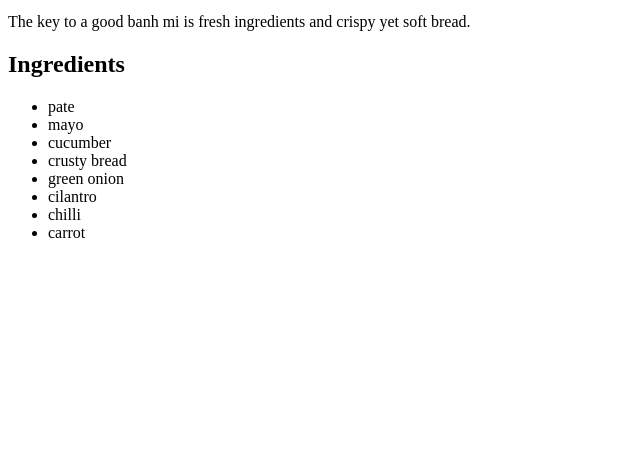
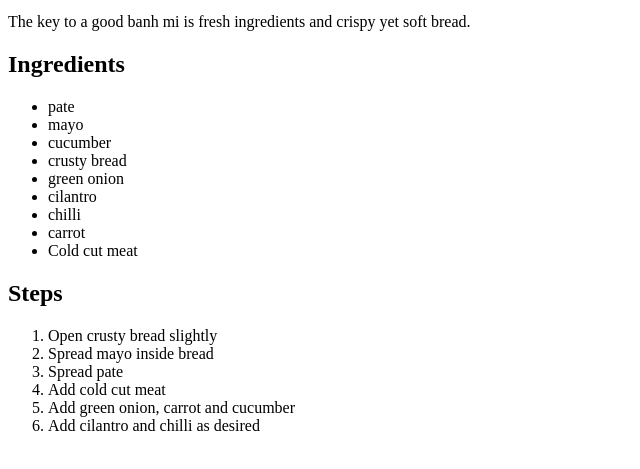
Before and after one commit to Khanh44/odin-recipes, a plain HTML site: page recipes/banhmi.html in a window 1280 px wide. Shown: the part 159-628 px from the top of the page, without its empty margins (0-640 px from the left). Drawn offline with Linux system fonts and the light colour scheme.

Commit message:
Add steps

```diff
--- a/recipes/banhmi.html
+++ b/recipes/banhmi.html
@@ -19,7 +19,17 @@
         <li>cilantro</li>
         <li>chilli</li>
         <li>carrot</li>
+        <li>Cold cut meat</li>
     </ul>
+    <h2>Steps</h2>
+    <ol>
+        <li>Open crusty bread slightly</li>
+        <li>Spread mayo inside bread</li>
+        <li>Spread pate</li>
+        <li>Add cold cut meat</li>
+        <li>Add green onion, carrot and cucumber</li>
+        <li>Add cilantro and chilli as desired</li>
+    </ol>
 
 
 </body>
```
